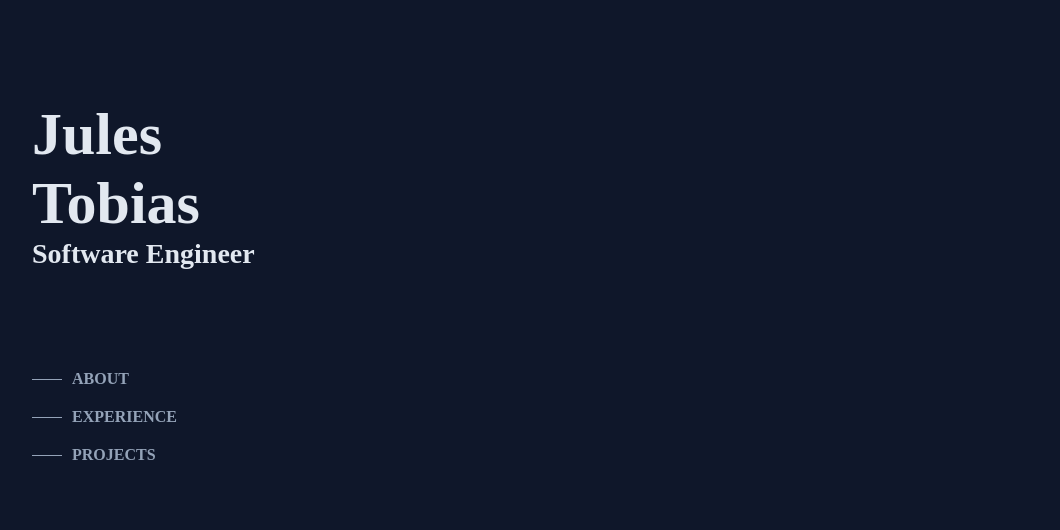
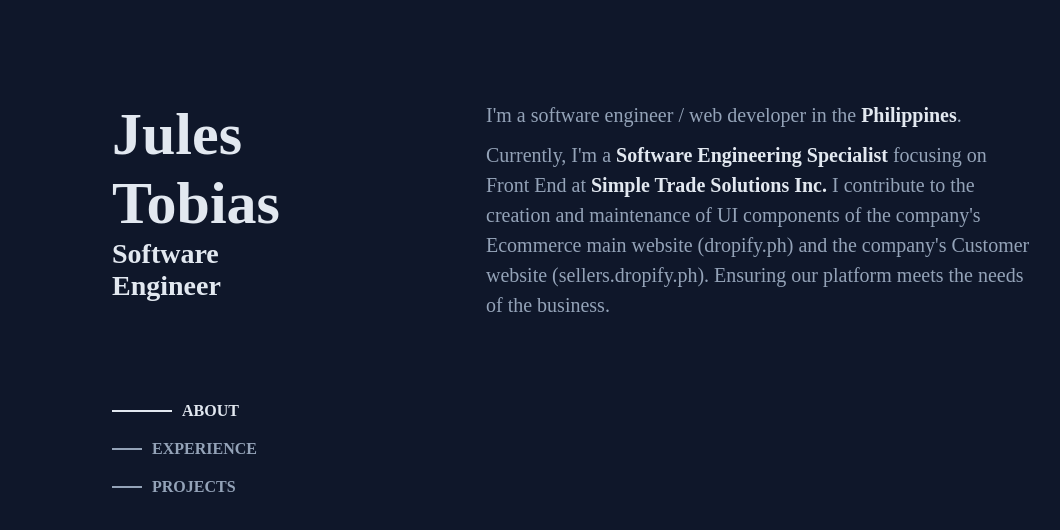
Before and after one commit to julestobias-dev/jules-portfolio, a Vue app: page / in a window 1280 px wide. Shown: the top 530 px of the page, without its empty margins (96-1156 px from the left). Built offline with nearby package versions, Linux system fonts and the light colour scheme.

Commit message:
added about page and routing

```diff
--- a/src/App.vue
+++ b/src/App.vue
@@ -7,7 +7,13 @@
           <h3>Software Engineer</h3>
         </div>
         <div class="menu-list-wrapper">
-          <div class="menu-wrapper" v-for="(menu, index) in links" :key="index">
+          <div
+            class="menu-wrapper"
+            v-for="(menu, index) in links"
+            :key="index"
+            @click="handleClickComponent(menu.component)"
+            :class="{ clicked: activeComponent == menu.component }"
+          >
             <div class="horizontal"></div>
             <p class="menu-label">{{ menu.label }}</p>
           </div>
@@ -25,18 +31,27 @@
         </div>
       </div>
     </div>
+    <div class="main-right">
+      <component :is="activeComponent"></component>
+    </div>
   </div>
 </template>
 
 <script>
+import MainAbout from "./components/MainAbout.vue";
+
 export default {
   name: "App",
+  components: {
+    MainAbout,
+  },
   data() {
     return {
+      activeComponent: "MainAbout",
       links: [
         {
           label: "ABOUT",
-          component: "about",
+          component: "MainAbout",
         },
         {
           label: "EXPERIENCE",
@@ -61,5 +76,10 @@ export default {
       ],
     };
   },
+  methods: {
+    handleClickComponent(component) {
+      this.activeComponent = component;
+    },
+  },
 };
 </script>
--- /dev/null
+++ b/src/assets/styles/components/mainabout.scss
@@ -0,0 +1,16 @@
+.about-container {
+  display: flex;
+  flex-direction: column;
+  gap: 10px;
+
+  p {
+    color: $primary-color-dark;
+    font-size: 20px;
+    line-height: 30px;
+  }
+
+  .highlighted {
+    color: $primary-color;
+    font-weight: 600;
+  }
+}
--- a/src/assets/styles/main.scss
+++ b/src/assets/styles/main.scss
@@ -3,3 +3,5 @@
 @import "./global/reset";
 
 @import "./page/mainpage";
+
+@import "./components/mainabout";
--- a/src/assets/styles/page/mainpage.scss
+++ b/src/assets/styles/page/mainpage.scss
@@ -2,6 +2,7 @@
   background-color: rgb(15 23 42);
   height: 100vh;
   display: flex;
+  padding: 0 100px;
 
   .main-left {
     width: 40%;
@@ -42,10 +43,11 @@
           gap: 10px;
           cursor: pointer;
 
-          &:hover {
+          &:hover,
+          &.clicked {
             .horizontal {
               width: 60px;
-              color: $primary-color;
+              background-color: $primary-color;
             }
 
             .menu-label {
@@ -55,7 +57,7 @@
 
           .horizontal {
             width: 30px;
-            height: 1px;
+            height: 2px;
             background-color: $primary-color-dark;
             margin: auto 0;
           }
@@ -84,4 +86,10 @@
       }
     }
   }
+
+  .main-right {
+    height: 100%;
+    width: 60%;
+    padding: 100px 50px;
+  }
 }
--- /dev/null
+++ b/src/components/MainAbout.vue
@@ -0,0 +1,22 @@
+<template>
+  <div class="about-container">
+    <p>
+      I'm a software engineer / web developer in the
+      <span class="highlighted">Philippines</span>.
+    </p>
+    <p>
+      Currently, I'm a
+      <span class="highlighted">Software Engineering Specialist</span> focusing
+      on Front End at
+      <span class="highlighted">Simple Trade Solutions Inc.</span> I contribute
+      to the creation and maintenance of UI components of the company's
+      Ecommerce main website (dropify.ph) and the company's Customer website
+      (sellers.dropify.ph). Ensuring our platform meets the needs of the
+      business.
+    </p>
+  </div>
+</template>
+
+<script>
+export default {};
+</script>
```
